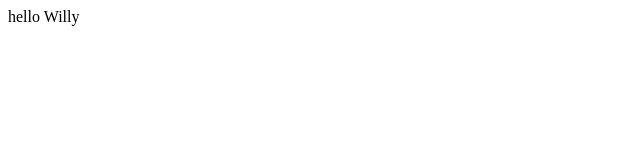
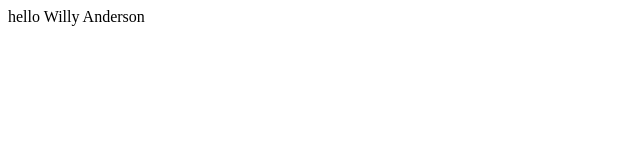
Before and after one commit to sstar691969/IT121javascriptofficial, a plain HTML site: page index.html in a window 1280 px wide. Shown: the top 160 px of the page, 0-640 px from the left. Drawn offline with Linux system fonts and the light colour scheme.

Commit message:
commit last name

```diff
--- a/index.html
+++ b/index.html
@@ -9,7 +9,7 @@
 </head>
 
 <body>
-  hello Willy
+  hello Willy Anderson
   <script src="script.js"></script>
 
 
```
